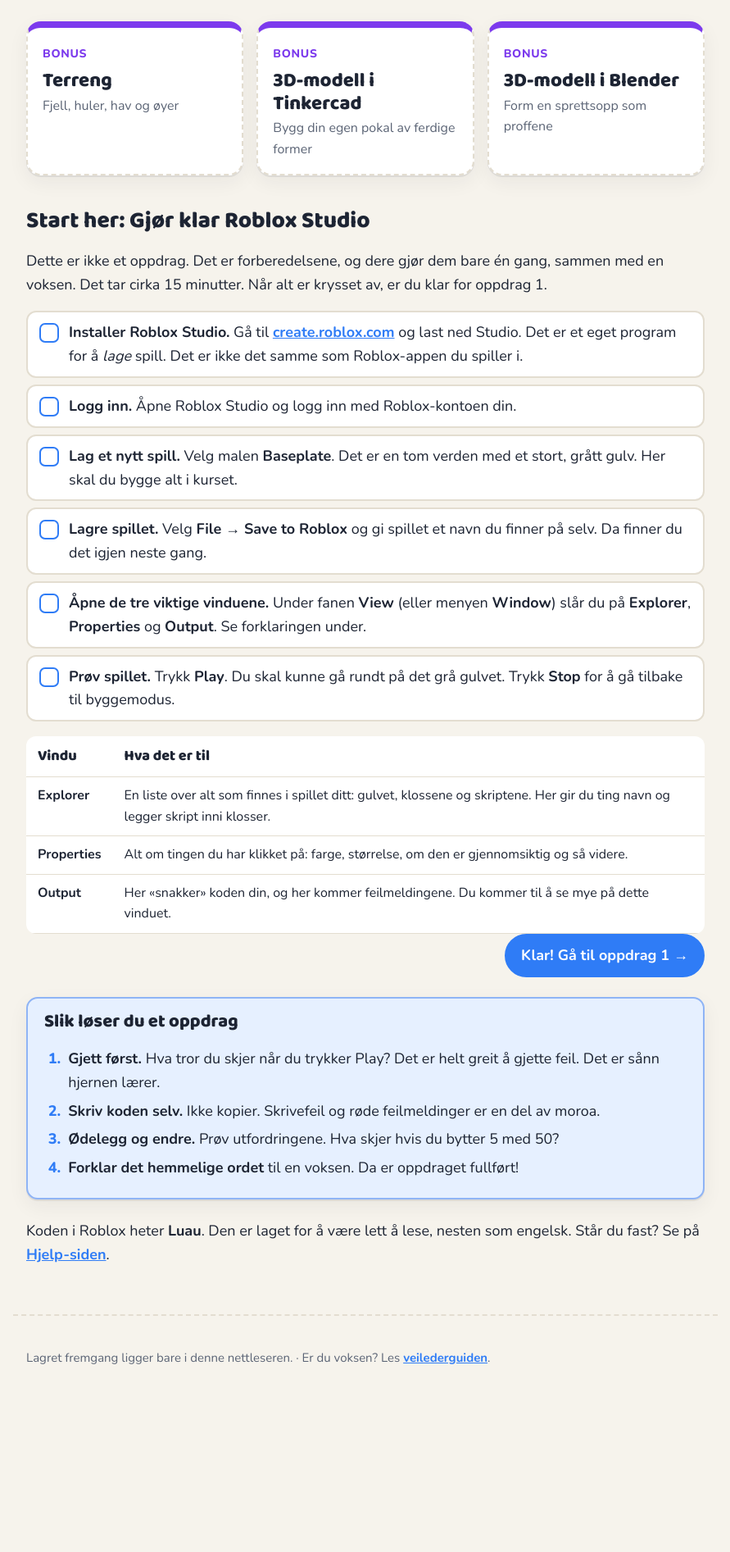
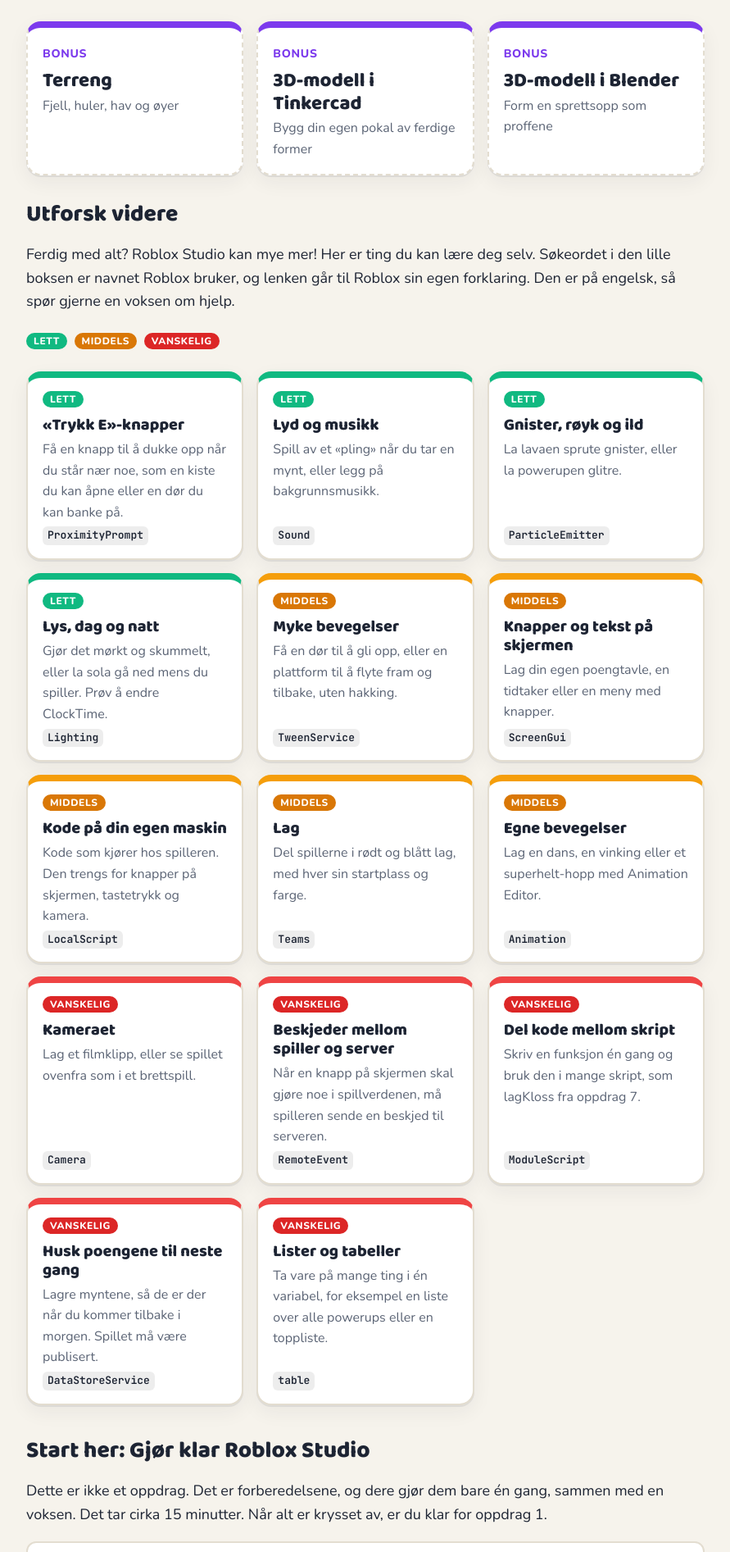
Before and after one commit to wendelborg/roblox-studio-kurs, a Jekyll site: the page built from docs/index.html, in a window 1280 px wide. Shown: the part 1737-3630 px from the top of the page at 82% size, without its empty margins (194-1085 px from the left). Built offline with Jekyll 4.4.1, drawn with Linux system fonts in a browser that asks for light colours; before the commit the page ends 3460 px from its top, so only the background shows below that.

Commit message:
Ny bolk på forsiden: Utforsk videre
14 konsepter sortert etter vanskelighetsgrad, med lenke til Roblox-dokumentasjonen.

Co-Authored-By: Claude Opus 5.5 <noreply@anthropic.com>
Claude-Session: https://claude.ai/code/session_01DpVn7WjFffeEtuzLcQZFM2

```diff
--- /dev/null
+++ b/docs/_data/utforsk.yml
@@ -0,0 +1,57 @@
+# Konsepter å utforske videre. nivaa: 1 = lett, 2 = middels, 3 = vanskelig
+- tittel: «Trykk E»-knapper
+  ord: ProximityPrompt
+  nivaa: 1
+  tekst: Få en knapp til å dukke opp når du står nær noe, som en kiste du kan åpne eller en dør du kan banke på.
+- tittel: Lyd og musikk
+  ord: Sound
+  nivaa: 1
+  tekst: Spill av et «pling» når du tar en mynt, eller legg på bakgrunnsmusikk.
+- tittel: Gnister, røyk og ild
+  ord: ParticleEmitter
+  nivaa: 1
+  tekst: La lavaen sprute gnister, eller la powerupen glitre.
+- tittel: Lys, dag og natt
+  ord: Lighting
+  nivaa: 1
+  tekst: Gjør det mørkt og skummelt, eller la sola gå ned mens du spiller. Prøv å endre ClockTime.
+- tittel: Myke bevegelser
+  ord: TweenService
+  nivaa: 2
+  tekst: Få en dør til å gli opp, eller en plattform til å flyte fram og tilbake, uten hakking.
+- tittel: Knapper og tekst på skjermen
+  ord: ScreenGui
+  nivaa: 2
+  tekst: Lag din egen poengtavle, en tidtaker eller en meny med knapper.
+- tittel: Kode på din egen maskin
+  ord: LocalScript
+  nivaa: 2
+  tekst: Kode som kjører hos spilleren. Den trengs for knapper på skjermen, tastetrykk og kamera.
+- tittel: Lag
+  ord: Teams
+  nivaa: 2
+  tekst: Del spillerne i rødt og blått lag, med hver sin startplass og farge.
+- tittel: Egne bevegelser
+  ord: Animation
+  nivaa: 2
+  tekst: Lag en dans, en vinking eller et superhelt-hopp med Animation Editor.
+- tittel: Kameraet
+  ord: Camera
+  nivaa: 3
+  tekst: Lag et filmklipp, eller se spillet ovenfra som i et brettspill.
+- tittel: Beskjeder mellom spiller og server
+  ord: RemoteEvent
+  nivaa: 3
+  tekst: Når en knapp på skjermen skal gjøre noe i spillverdenen, må spilleren sende en beskjed til serveren.
+- tittel: Del kode mellom skript
+  ord: ModuleScript
+  nivaa: 3
+  tekst: Skriv en funksjon én gang og bruk den i mange skript, som lagKloss fra oppdrag 7.
+- tittel: Husk poengene til neste gang
+  ord: DataStoreService
+  nivaa: 3
+  tekst: Lagre myntene, så de er der når du kommer tilbake i morgen. Spillet må være publisert.
+- tittel: Lister og tabeller
+  ord: table
+  nivaa: 3
+  tekst: Ta vare på mange ting i én variabel, for eksempel en liste over alle powerups eller en toppliste.
--- a/docs/assets/style.css
+++ b/docs/assets/style.css
@@ -312,3 +312,10 @@ h2.bolk { margin-top: 32px; }
 .bildegalleri a:hover { border-color: var(--tema); }
 .bildegalleri img { width: 100%; max-width: 120px; height: auto; }
 .bildegalleri span { font-weight: 800; font-size: 15px; }
+.nivaa { display: inline-block; font: 800 12px/1 "Nunito", sans-serif; text-transform: uppercase; letter-spacing: .05em; padding: 4px 9px; border-radius: 999px; color: #fff; }
+.nivaa.n1 { background: #10b981; } .nivaa.n2 { background: #d97706; } .nivaa.n3 { background: #dc2626; }
+.nivaa-forklaring .nivaa { margin-right: 4px; }
+.kart.utforsk a { display: flex; flex-direction: column; gap: 4px; }
+.kart.utforsk h3 { font-size: 20px; margin: 6px 0 2px; }
+.kart.utforsk code { align-self: flex-start; margin-top: auto; font-size: 13px; }
+.kart.utforsk .nivaa { align-self: flex-start; }
--- a/docs/index.html
+++ b/docs/index.html
@@ -54,6 +54,23 @@ vis_tittel: false
   {% endfor %}
 </ul>
 
+<h2 class="bolk">Utforsk videre</h2>
+<p>Ferdig med alt? Roblox Studio kan mye mer! Her er ting du kan lære deg selv. Søkeordet i den lille boksen er navnet Roblox bruker, og lenken går til Roblox sin egen forklaring. Den er på engelsk, så spør gjerne en voksen om hjelp.</p>
+<p class="nivaa-forklaring"><span class="nivaa n1">Lett</span> <span class="nivaa n2">Middels</span> <span class="nivaa n3">Vanskelig</span></p>
+<ul class="kart utforsk">
+  {% assign utforsk = site.data.utforsk | sort: "nivaa" %}
+  {% for u in utforsk %}
+  <li style="--farge: {% if u.nivaa == 1 %}#10b981{% elsif u.nivaa == 2 %}#f59e0b{% else %}#ef4444{% endif %}">
+    <a href="https://create.roblox.com/docs/reference/engine/{% if u.ord == 'table' %}libraries/table{% else %}classes/{{ u.ord }}{% endif %}" target="_blank" rel="noopener">
+      <span class="nivaa n{{ u.nivaa }}">{% if u.nivaa == 1 %}Lett{% elsif u.nivaa == 2 %}Middels{% else %}Vanskelig{% endif %}</span>
+      <h3>{{ u.tittel }}</h3>
+      <p>{{ u.tekst }}</p>
+      <code>{{ u.ord }}</code>
+    </a>
+  </li>
+  {% endfor %}
+</ul>
+
 <h2 id="start">Start her: Gjør klar Roblox Studio</h2>
 <p>Dette er ikke et oppdrag. Det er forberedelsene, og dere gjør dem bare én gang, sammen med en voksen. Det tar cirka 15 minutter. Når alt er krysset av, er du klar for oppdrag 1.</p>
 <ul>
```
Also changed, not shown: veileder/18-verktoykasse.md (+1 -1 lines).
